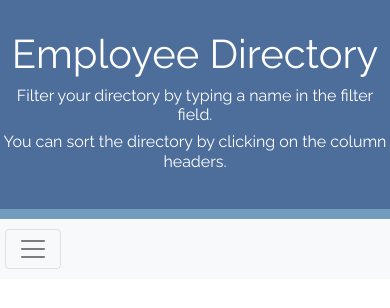
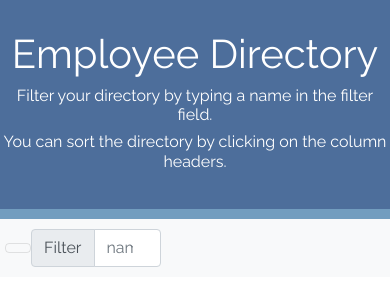
Before and after one commit to chriscrichter/Employee-Directory, a React (Create React App) app: page / in a window 390 px wide. Shown: the top 308 px of the page. Built offline with nearby package versions, Linux system fonts and the light colour scheme; no server answers.

Commit message:
Updated js and css files.

```diff
--- a/src/components/Filter.js
+++ b/src/components/Filter.js
@@ -15,7 +15,7 @@ const SearchName = () => {
           <input
           className="form-control mr-sm-2"
           type="search"
-          placeholder="type name here"
+          placeholder="name"
           aria-label="Search"
           onChange={e => context.handleSearchChange(e)}
         />
--- a/src/components/Nav.js
+++ b/src/components/Nav.js
@@ -14,10 +14,10 @@ function Nav() {
         aria-expanded="false"
         aria-label="Toggle navigation"
       >
-        <span className="navbar-toggler-icon" />
+        <span className="" />
       </button>
       <div className="navbar-collapse collapse row" id="navbarNav">
-        <div className="search-area col-4">
+        <div className="search-area col-5">
           <SearchName />
         </div>
       </div>
--- a/src/styles/Nav.css
+++ b/src/styles/Nav.css
@@ -1,11 +1,33 @@
 .navbar {
+  justify-content: center;
   padding: 10px 5px;
   width: 100%;
-  margin: 20 auto;
+  margin: 20 ;
 }
 
 .navbar-collapse.collapse {
   justify-content: center;
-  margin: auto;
   align-items: flex-start;
 }
+
+@media (max-width: 1000px) {
+  .navbar-collapse.collapse {
+  display: block!important;
+  justify-content: center;
+}
+
+  .navbar-nav>li, .navbar-nav {
+  float: left !important;
+  justify-content: center;
+}
+
+  .navbar-nav.navbar-right:last-child {
+  margin-right: -15px !important;
+  justify-content: center;
+}
+
+  .navbar-right {
+  float: right!important;
+  justify-content: center;
+}
+}
```
